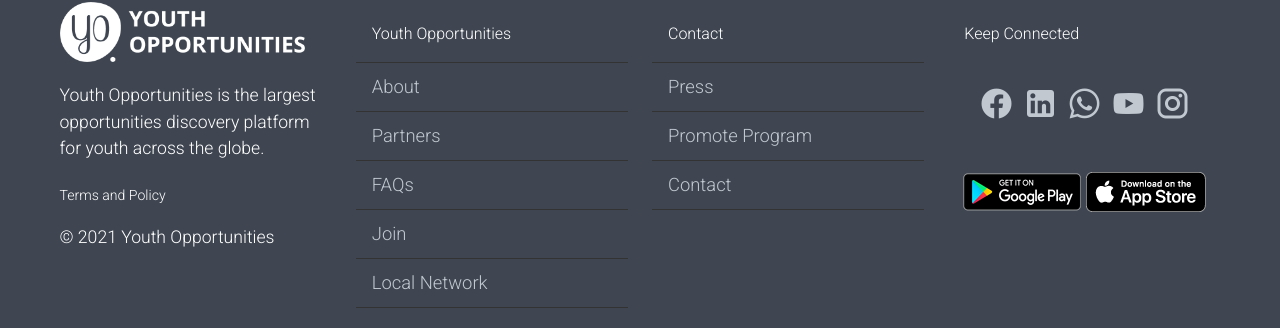
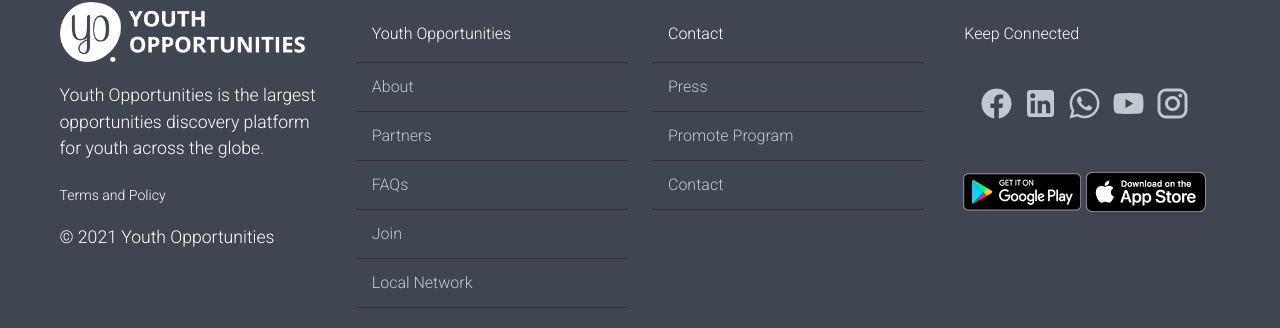
Before and after one commit to SaimaAkter-CSECU/next-opportunity, a Vue app: page / in a window 1280 px wide. Shown: the part 3359-3687 px from the top of the page. Built offline with nearby package versions, Linux system fonts and the light colour scheme; a small style sheet from the web is missing.

Commit message:
Update style.css

```diff
--- a/src/assets/css/style.css
+++ b/src/assets/css/style.css
@@ -243,7 +243,7 @@
 }
 #footer .v-list .v-list-item .v-list-item__title {
   color: #c2c8d0;
-  font-size: 1.15rem;
+  font-size: 1rem;
   font-weight: 300;
 }
 #footer .v-list .v-list-item .v-list-item__title:hover {
```
